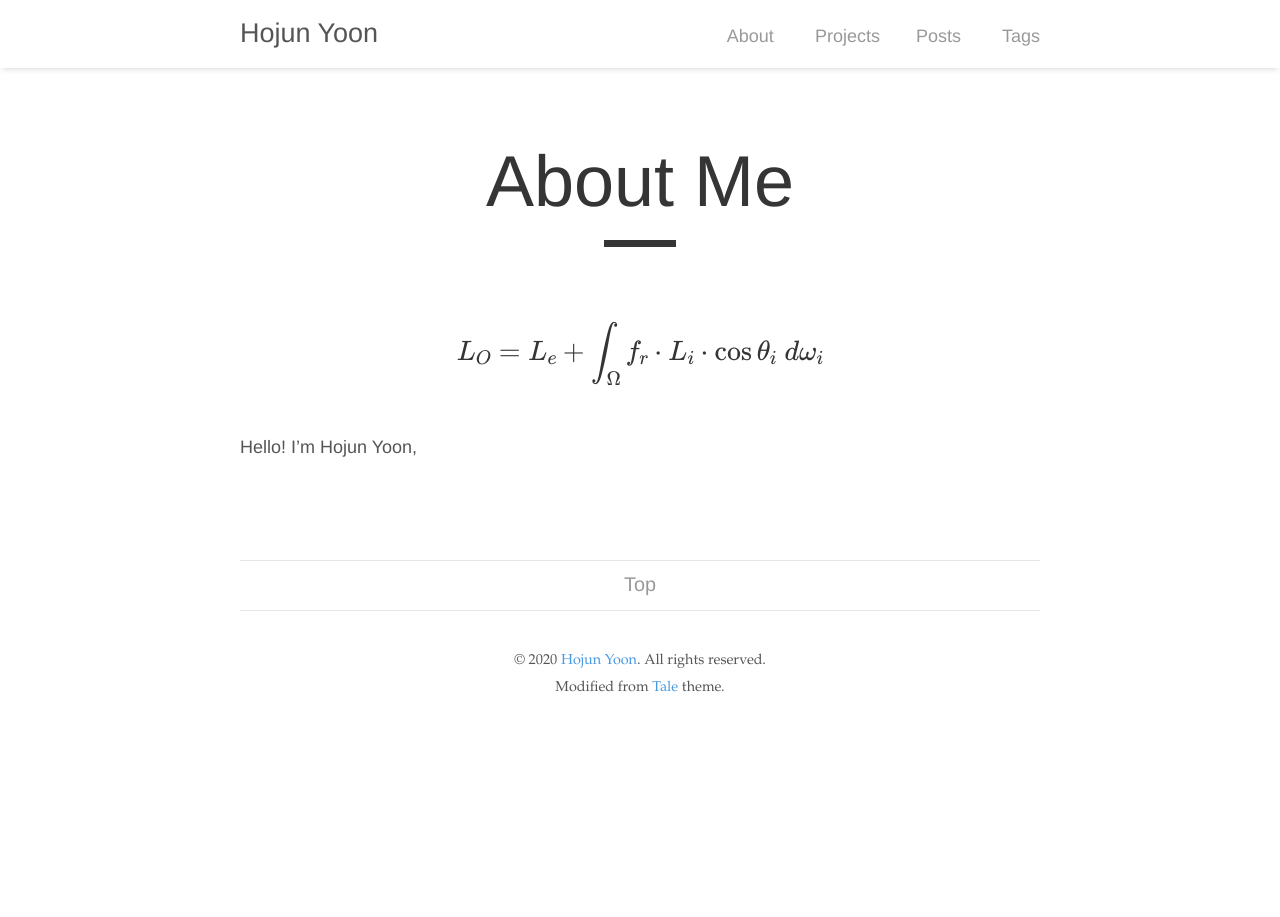
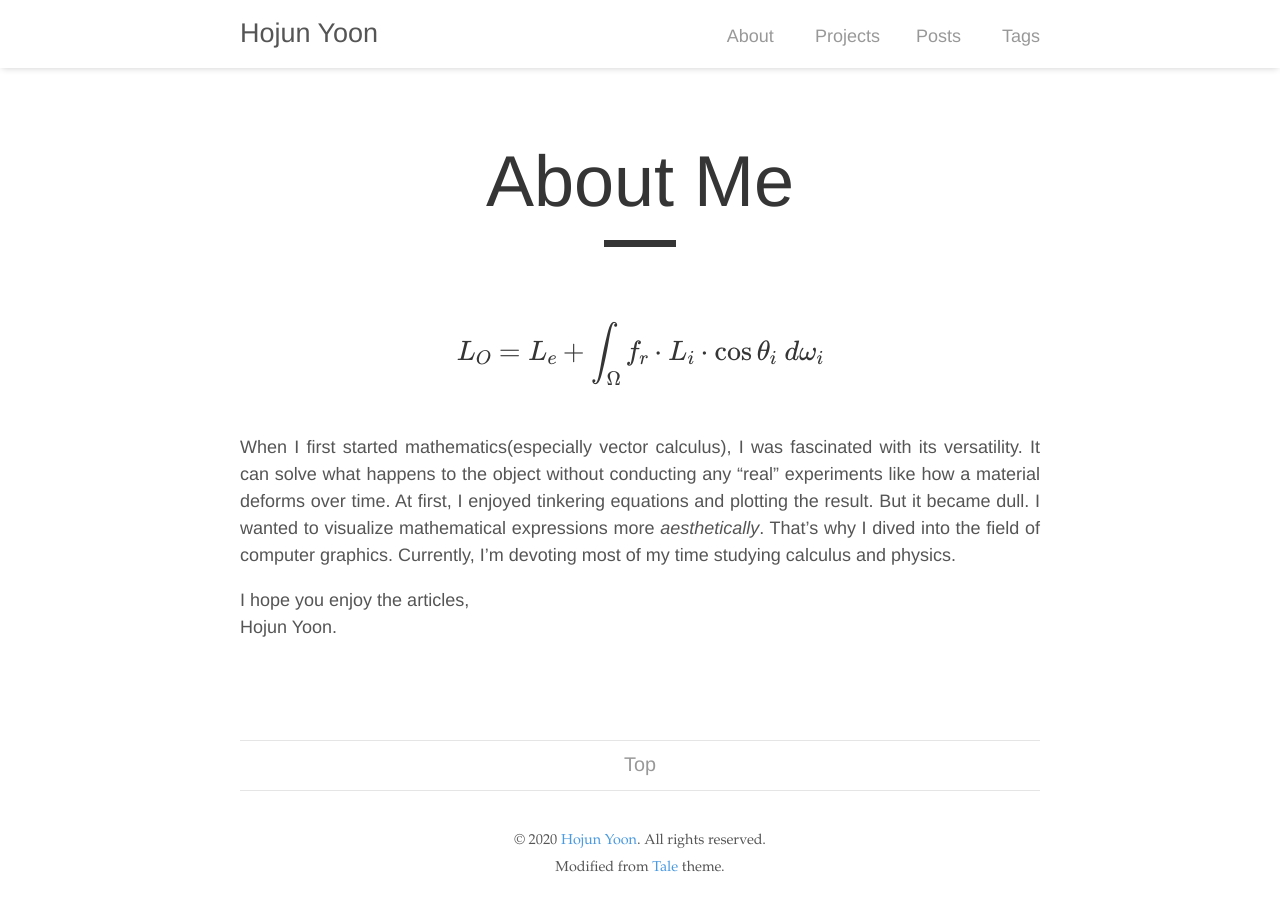
Before and after one commit to hojun-y/hojun-y.github.io, a Jekyll site: the page built from _pages/about.md, in a window 1280 px wide. Built offline with Jekyll 4.4.1, drawn with Linux system fonts in a browser that asks for light colours; some web fonts are replaced; formulas are drawn with MathJax 3.

Commit message:
Update about.md

```diff
--- a/_pages/about.md
+++ b/_pages/about.md
@@ -7,4 +7,11 @@ permalink: /about/
 $$L_O=L_e+\int_\Omega f_r \cdot L_i \cdot \cos \theta_i \; d\omega_i$$
 </h2>
 
-Hello! I'm Hojun Yoon,
+
+When I first started mathematics(especially vector calculus), I was fascinated with its versatility.
+It can solve what happens to the object without conducting any "real" experiments like how a material deforms over time.
+At first, I enjoyed tinkering equations and plotting the result. But it became dull. I wanted to visualize mathematical expressions more *aesthetically*. That's why I dived into the field of computer graphics. Currently, I'm devoting most of my time studying calculus and physics.
+
+I hope you enjoy the articles,
+<br>
+Hojun Yoon.
```
